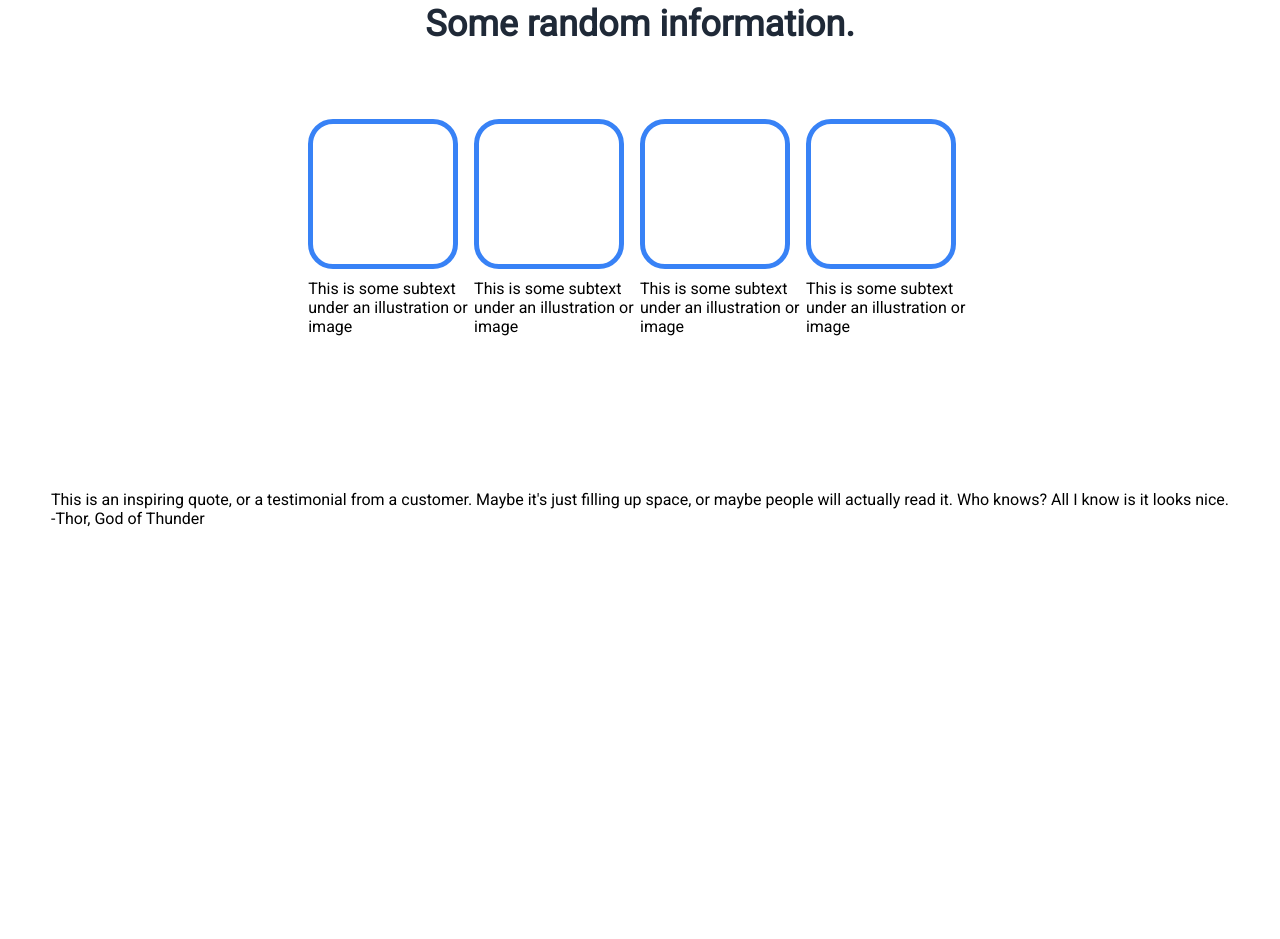
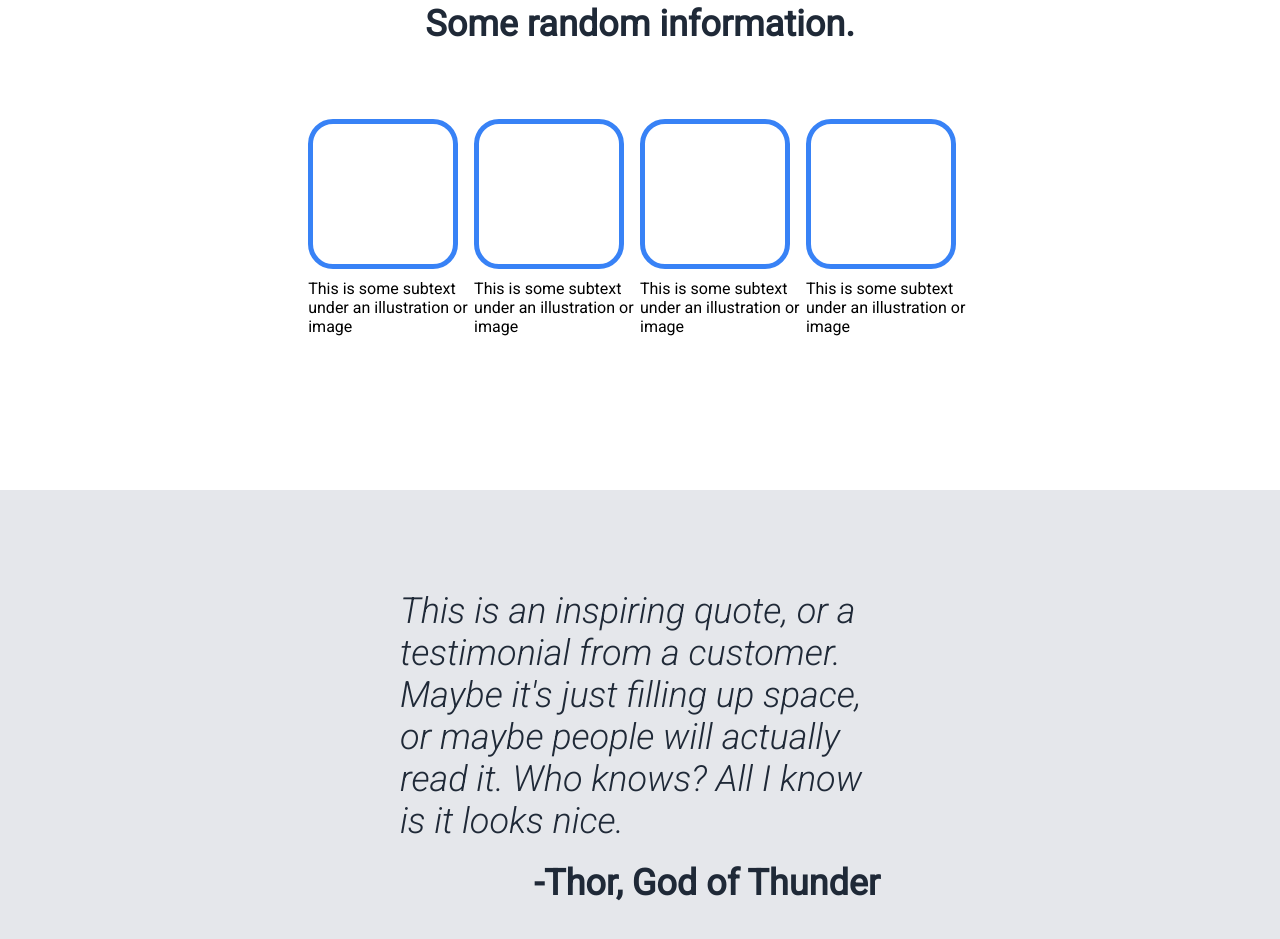
Before and after one commit to jonodee/landing-page-project, a plain HTML site: page index.html in a window 1280 px wide. Shown: the part 629-1568 px from the top of the page. Before the commit the page ends 1157 px from the top, so only its background shows below. Drawn offline with Linux system fonts and the light colour scheme.

Commit message:
adds quote section

```diff
--- a/styles.css
+++ b/styles.css
@@ -90,7 +90,8 @@ ul {
 
 .card-holder {
     display: flex;
-    justify-content: space-around;
+    /* justify-content: space-around; */
+    align-items: center;
     padding: 7% 14%;
 }
 
@@ -104,4 +105,23 @@ ul {
     height: 100px;
     margin: 10px 0;
 
+
 }
+
+/* Quote Section */
+
+.body-pull-quote{
+    background-color: #e5e7eb;
+    font-size: 36px;
+    font-style: italic;
+    font-weight: lighter;
+    color: #1F2937;
+    padding: 100px 400px;
+}
+
+.pull-quote-atribution{
+    font-weight: bold;
+    font-style: normal;
+    text-align: right;
+    padding: 20px 0;
+}
```
